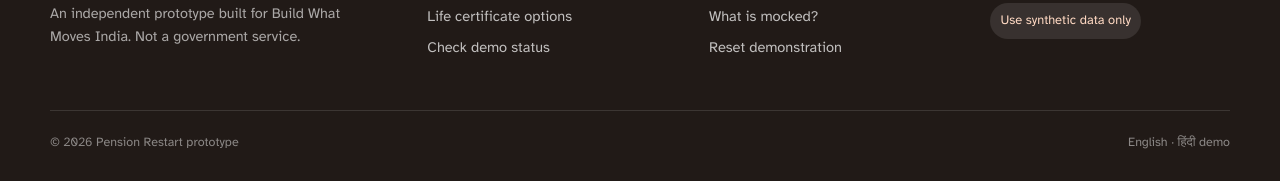
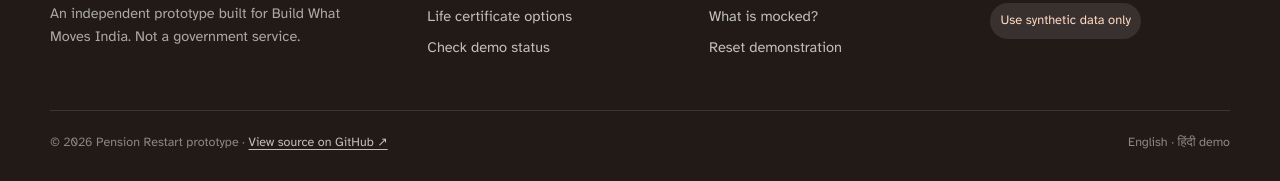
Before and after one commit to Coolmann2049/pension-restart, a plain HTML site: page index.html in a window 1280 px wide. Shown: the part 5696-5877 px from the top of the page. Drawn offline with Linux system fonts and the light colour scheme.

Commit message:
Add GitHub repository link to footer

```diff
--- a/index.html
+++ b/index.html
@@ -87,7 +87,7 @@
         </div>
       </div>
       <div class="footer-bottom">
-        <span>© 2026 Pension Restart prototype</span>
+        <span>© 2026 Pension Restart prototype · <a class="footer-repository" href="https://github.com/coolmann2049/pension-restart" target="_blank" rel="noopener noreferrer">View source on GitHub ↗</a></span>
         <span>English · हिंदी demo</span>
       </div>
     </footer>
--- a/styles.css
+++ b/styles.css
@@ -558,6 +558,8 @@
 .brand-footer small { color: rgba(255,255,255,.58); }
 .safety-pill { display: inline-flex; padding: 8px 10px; border-radius: 999px; background: rgba(255,255,255,.1); color: #ffd9c3; font-size: .8rem; }
 .footer-bottom { max-width: var(--max); margin: 44px auto 0; padding-top: 22px; display: flex; justify-content: space-between; border-top: 1px solid rgba(255,255,255,.12); color: rgba(255,255,255,.48); font-size: .78rem; }
+.site-footer .footer-repository { display: inline; margin: 0; color: rgba(255,255,255,.72); font-size: inherit; text-decoration: underline; text-underline-offset: 3px; }
+.site-footer .footer-repository:hover { color: white; }
 
 .toast { position: fixed; right: 24px; bottom: 24px; z-index: 300; max-width: 380px; padding: 15px 18px; border-radius: 14px; background: var(--ink); color: white; box-shadow: var(--shadow); opacity: 0; transform: translateY(20px); pointer-events: none; transition: .25s ease; }
 .toast.show { opacity: 1; transform: translateY(0); }
```
